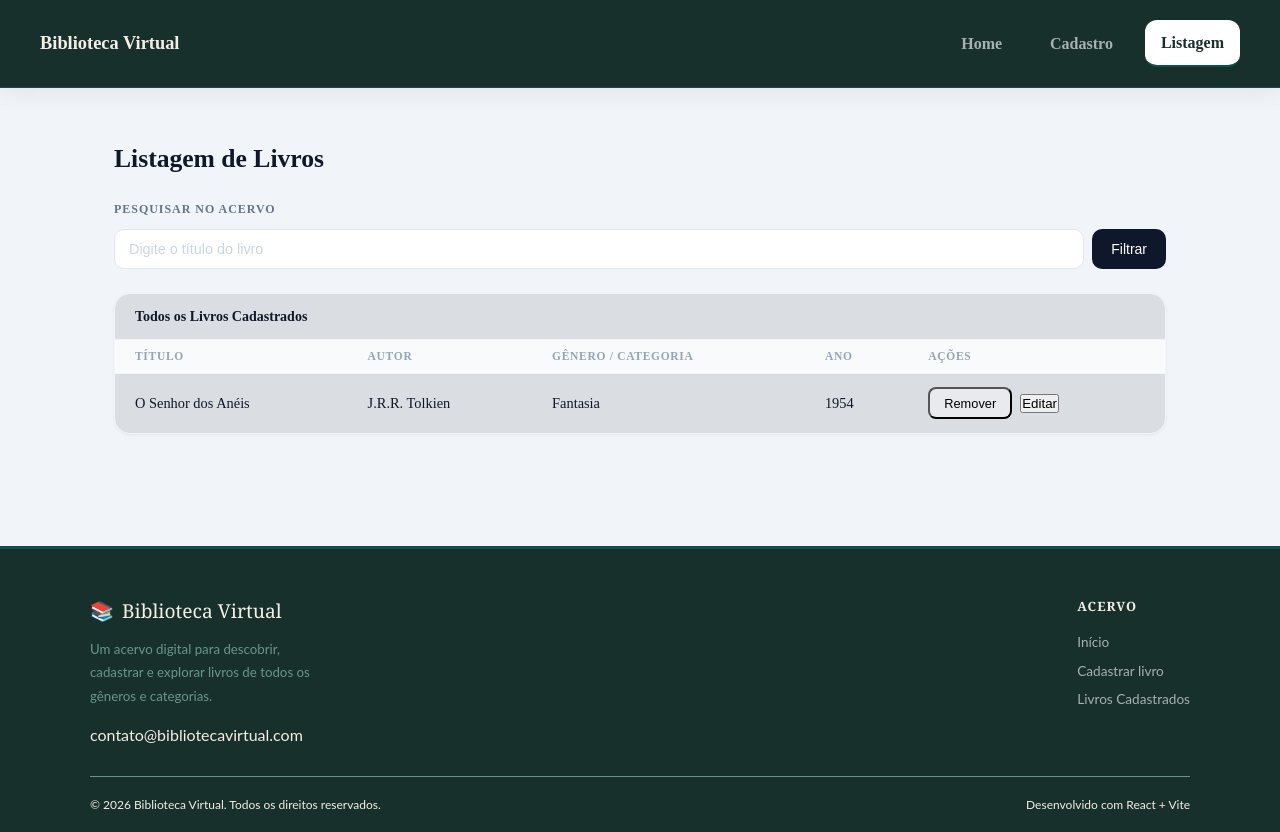
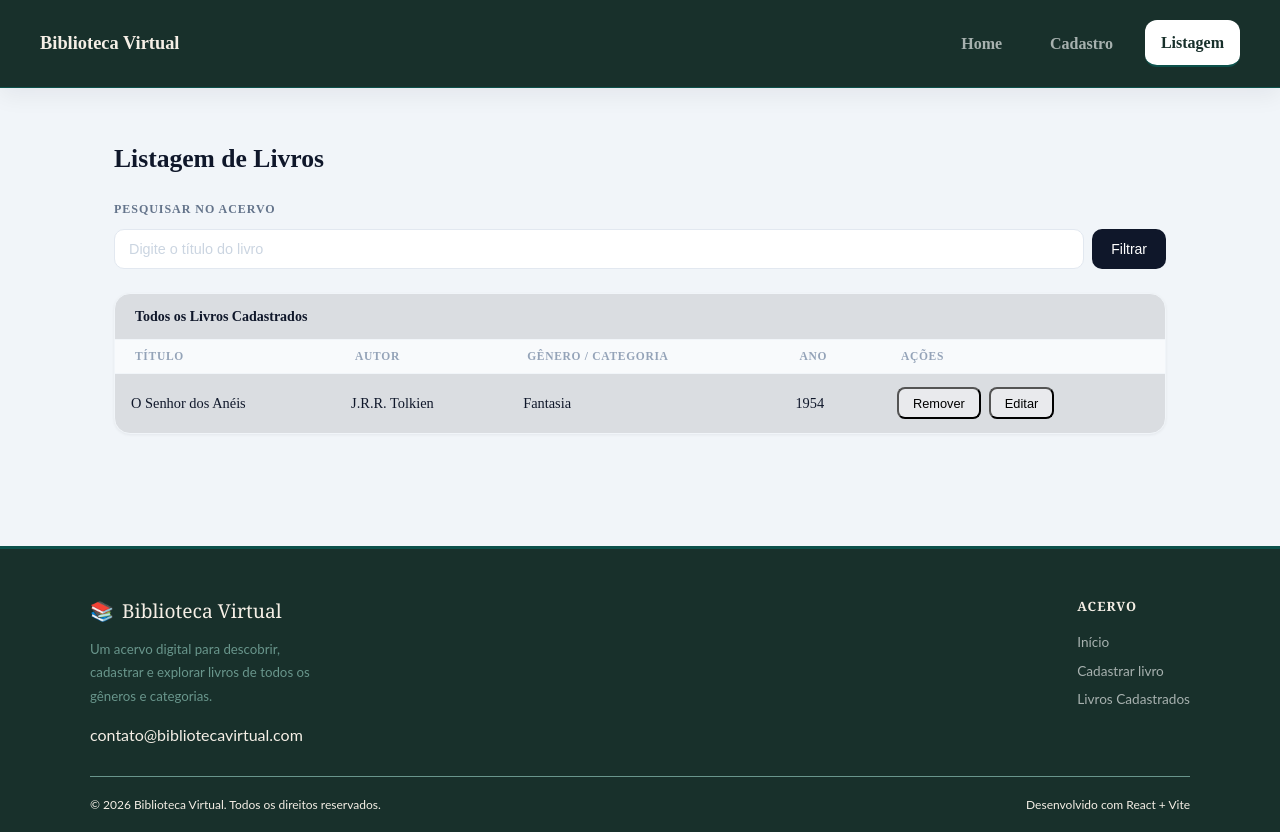
Before and after one commit to SamuelAndrade-Dev/biblioteca-virtual-front, a React (Vite) app: page /listagem in a window 1280 px wide. Built offline with nearby package versions, Linux system fonts and the light colour scheme; data requests are answered from the project's data file.

Commit message:
style: Estilo ao botao editar page listagem

```diff
--- a/src/pages/Listagem/Listagem.css
+++ b/src/pages/Listagem/Listagem.css
@@ -86,7 +86,7 @@
   background: #1e293b;
 }
 
-.btn-remover {
+.btn-remover, .btn-editar {
   height: 32px;
   padding: 0 14px;
   border-radius: 8px;
@@ -151,7 +151,7 @@
 }
 
 .table-responsive td {
-  padding: 0.85rem 1.25rem;
+  padding: 0.85rem 1rem;
   font-size: 0.9rem;
   color: #0f172a;
   border-top: 1px solid #f8fafc;
--- a/src/pages/Listagem/Listagem.jsx
+++ b/src/pages/Listagem/Listagem.jsx
@@ -116,28 +116,28 @@ function Listagem() {
                                                     <input
                                                         type="text"
                                                         value={formEdicao.titulo}
-                                                            onChange={(e) => setFormEdicao(function(prev){ return {...prev, titulo: e.target.value}; })}
+                                                        onChange={(e) => setFormEdicao(function (prev) { return { ...prev, titulo: e.target.value }; })}
                                                     />
                                                 </td>
                                                 <td>
                                                     <input
                                                         type="text"
                                                         value={formEdicao.autor}
-                                                            onChange={(e) => setFormEdicao(function(prev){ return {...prev, autor: e.target.value}; })}
+                                                        onChange={(e) => setFormEdicao(function (prev) { return { ...prev, autor: e.target.value }; })}
                                                     />
                                                 </td>
                                                 <td>
                                                     <input
                                                         type="text"
                                                         value={formEdicao.genero}
-                                                            onChange={(e) => setFormEdicao(function(prev){ return {...prev, genero: e.target.value}; })}
+                                                        onChange={(e) => setFormEdicao(function (prev) { return { ...prev, genero: e.target.value }; })}
                                                     />
                                                 </td>
                                                 <td>
                                                     <input
                                                         type="text"
                                                         value={formEdicao.ano}
-                                                            onChange={(e) => setFormEdicao(function(prev){ return {...prev, ano: e.target.value}; })}
+                                                        onChange={(e) => setFormEdicao(function (prev) { return { ...prev, ano: e.target.value }; })}
                                                     />
                                                 </td>
                                                 <td>
@@ -189,8 +189,8 @@ function Listagem() {
                                                         Remover
                                                     </button>
                                                     <button
+                                                        className="btn-editar"
                                                         onClick={() => {
-
                                                             setIdEditando(livro.id);
                                                             setFormEdicao({
                                                                 titulo: livro.titulo ?? "",
```
Lines whose indentation alone changed are shown as unchanged.
